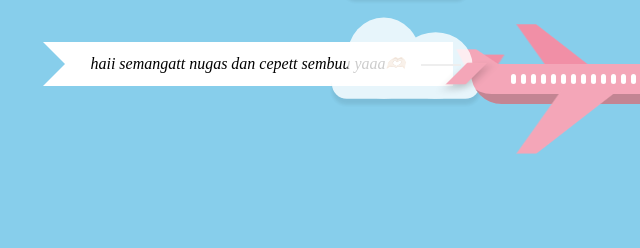
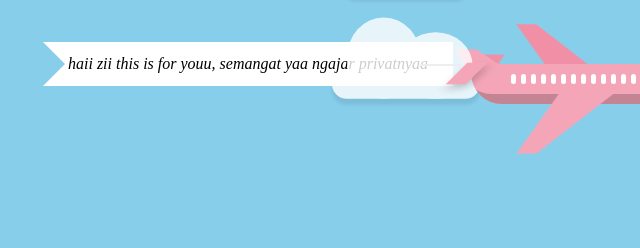
Before and after one commit to denysyuja/pesawat-lucu, a plain HTML site: page index.html in a window 1280 px wide. Shown: the part 336-584 px from the top of the page, 94-734 px from the left. Drawn offline with Linux system fonts and the light colour scheme.

Commit message:
index.html

```diff
--- a/index.html
+++ b/index.html
@@ -27,7 +27,7 @@
     <div class="banner-container">
         <i class="rope"></i>
         <i class="banner">
-         haii semangatt nugas dan cepett sembuu yaaa🫶🏼
+         haii zii this is for youu, semangat yaa ngajar privatnyaa
         <i class="triangle"></i>
     </i>
     </div>
```
